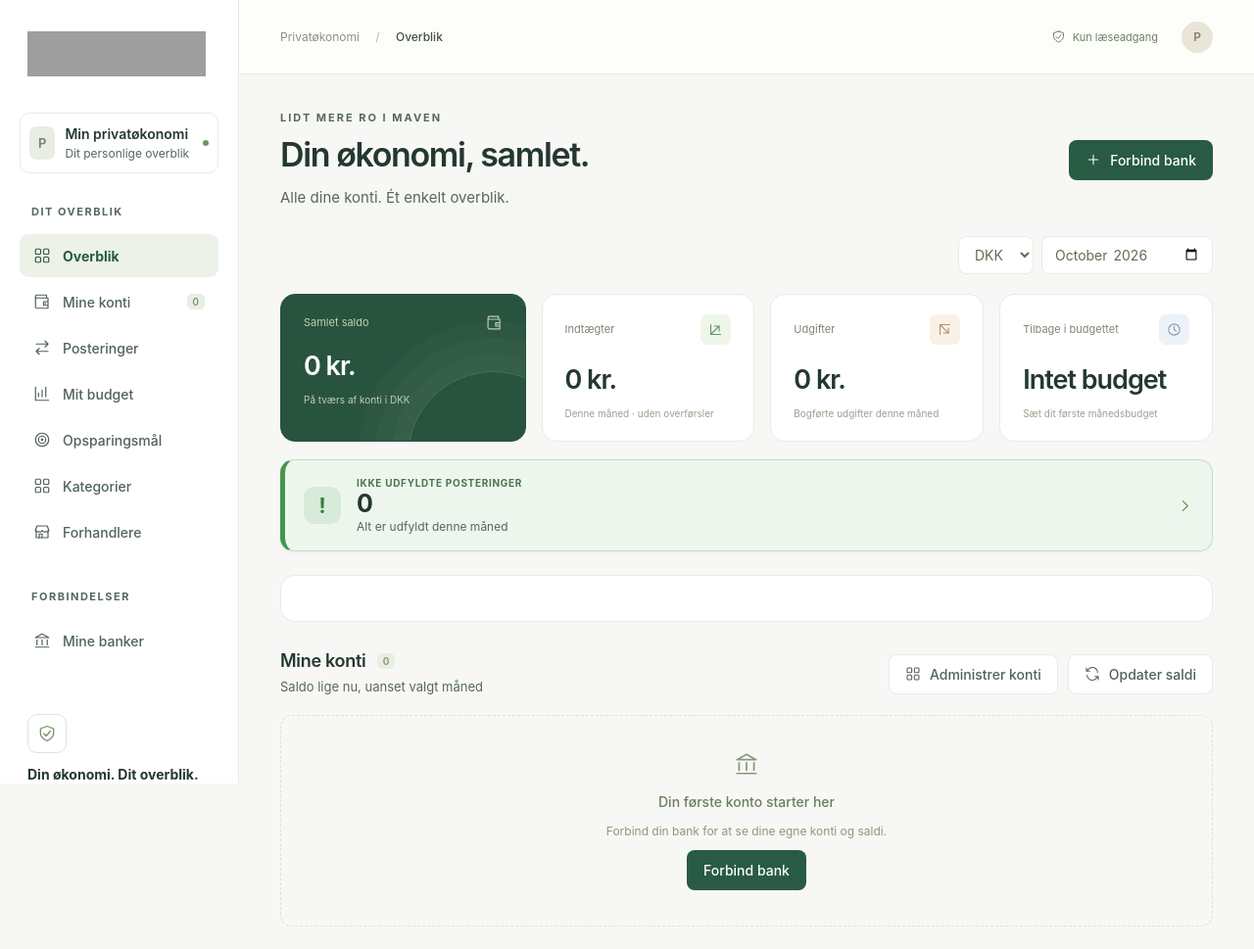
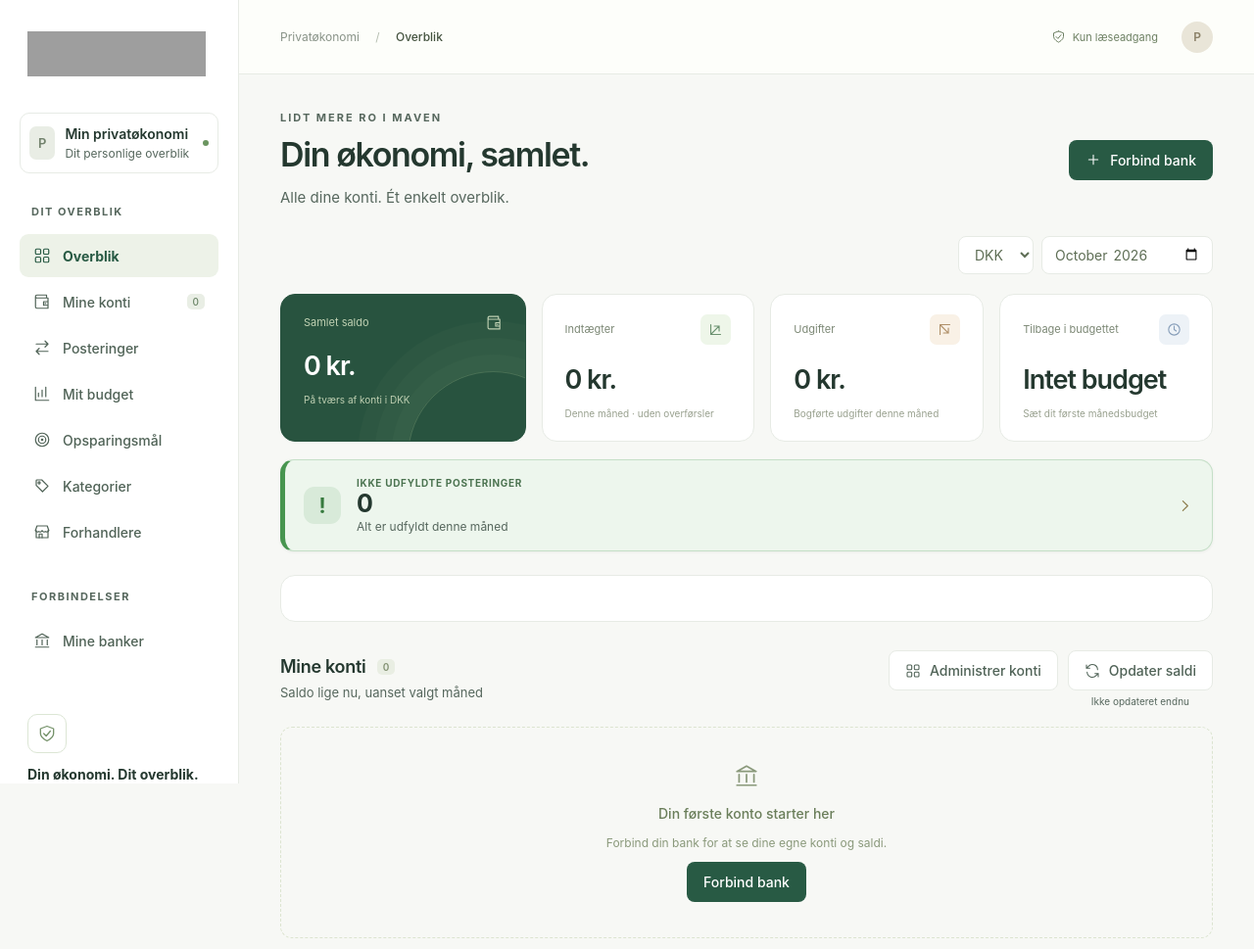
Before and after one commit to qlerup/fjordbudget, a Flask app: page / in a window 1280 px wide. Shown: the top 969 px of the page at 98% size. Run offline with Flask 3, Linux system fonts and the light colour scheme; data comes from the database, SQL or seed files in the repository; tables that the repository leaves empty hold one stand-in row (values such as "Sample post"); data that the repository does not hold is empty; grey boxes are pictures that could not be loaded.

Commit message:
Differentiate category icon and show last sync time

```diff
--- a/docs/assets/style.css
+++ b/docs/assets/style.css
@@ -208,7 +208,7 @@
 @media(max-width:760px){#demoNotice[hidden] ~ #appContent:not([hidden]) .summary-grid{margin-top:18px}}
 
 /* Account inclusion controls. */
-.account-heading-actions{display:flex;gap:10px;align-items:center;flex-wrap:wrap;justify-content:flex-end}
+.account-heading-actions{display:flex;gap:10px;align-items:flex-start;flex-wrap:wrap;justify-content:flex-end}.sync-action{display:flex;flex-direction:column;align-items:stretch;gap:5px}.last-sync-text{font-size:10px;line-height:1.35;color:var(--muted);text-align:center;white-space:nowrap}
 .account-visibility-list{display:grid;gap:10px;margin:18px 0}
 .account-visibility-row{position:relative;display:grid;grid-template-columns:1fr auto;gap:14px;align-items:center;border:1px solid var(--line);border-radius:12px;padding:15px 16px;cursor:pointer;background:#fafbf8}
 .account-visibility-row>input{position:absolute;opacity:0;pointer-events:none}.account-visibility-row span{min-width:0}.account-visibility-row strong{display:block;font-size:14px;color:var(--ink);overflow-wrap:anywhere}.account-visibility-row small{display:block;margin-top:5px;font-size:11px;color:var(--muted);line-height:1.5}
@@ -216,7 +216,7 @@
 .visibility-switch:after{content:"";position:absolute;width:18px;height:18px;left:3px;top:3px;border-radius:50%;background:white;box-shadow:0 1px 4px #17221925;transition:.15s}
 .account-visibility-row>input:checked~.visibility-switch{background:var(--green)}.account-visibility-row>input:checked~.visibility-switch:after{transform:translateX(18px)}
 .account-visibility-row:has(input:focus-visible){outline:2px solid #91ab7d;outline-offset:2px}
-@media(max-width:760px){.account-heading-actions{width:100%;justify-content:stretch}.account-heading-actions .button{flex:1}.account-visibility-row{padding:14px}}
+@media(max-width:760px){.account-heading-actions{width:100%;justify-content:stretch;align-items:stretch}.account-heading-actions>.button,.sync-action{flex:1;min-width:0}.sync-action .button{width:100%}.last-sync-text{font-size:10px;white-space:normal}.account-visibility-row{padding:14px}}
 
 /* Per-category merchant requirement. */
 .category-settings{display:flex;gap:14px;align-items:flex-end;margin-left:auto;flex-wrap:wrap;justify-content:flex-end}
--- a/static/app.js
+++ b/static/app.js
@@ -52,6 +52,7 @@ function switchSource(next) {
   $('demoNotice').hidden=source!=='demo';
   $('syncButton').hidden=source==='demo';
   $('manageAccountsButton').hidden=source==='demo';
+  $('lastSyncText').hidden=source==='demo';
   $('syncMessage').textContent='';
   $('accountFilter').value=''; $('search').value=''; $('categoryFilter').value=''; page=1;
   return refresh();
@@ -64,7 +65,18 @@ function renderAccounts() {
   $('accountFilter').innerHTML='<option value="">Alle konti</option>'+accounts.filter(a=>a.currency===$('currency').value).map(a=>`<option value="${esc(a.id)}">${esc(a.name)}</option>`).join('');
   if ([...$('accountFilter').options].some(o=>o.value===previous)) $('accountFilter').value=previous;
   const dates=accounts.map(a=>a.synced_at).filter(Boolean).sort();
-  if(source==='live' && dates.length) $('syncMessage').textContent='Senest hentet: '+new Intl.DateTimeFormat('da-DK',{dateStyle:'short',timeStyle:'short'}).format(new Date(dates[dates.length-1]));
+  if(source==='live'){
+    if(dates.length){
+      const synced=new Date(dates[dates.length-1]);
+      const syncDate=new Intl.DateTimeFormat('da-DK',{day:'numeric',month:'short',year:'numeric'}).format(synced);
+      const syncTime=new Intl.DateTimeFormat('da-DK',{hour:'2-digit',minute:'2-digit'}).format(synced);
+      $('lastSyncText').textContent=`Senest opdateret: ${syncDate} kl. ${syncTime}`;
+      $('lastSyncText').hidden=false;
+    }else{
+      $('lastSyncText').textContent='Ikke opdateret endnu';
+      $('lastSyncText').hidden=false;
+    }
+  }
 }
 function budgetRows(categories, editable=false) {
   return categories.map(c=>`<div class="budget-row"><span class="budget-category"><i class="category-dot" style="background:${c.color}"></i>${esc(c.name)}${editable?`<button type="button" class="text-button" data-delete-budget-category="${esc(c.name)}" aria-label="Fjern budgetkategori ${esc(c.name)}">Fjern</button>`:''}</span><span class="budget-value"><b>${esc(money(c.spent))}</b> / ${c.budget?esc(money(c.budget)):'Intet budget'}</span><div class="progress"><div class="progress-fill ${c.budget&&c.spent>c.budget?'over':''}" style="width:${c.budget?Math.min(100,c.spent/c.budget*100):0}%"></div></div></div>`).join('');
--- a/static/style.css
+++ b/static/style.css
@@ -208,7 +208,7 @@
 @media(max-width:760px){#demoNotice[hidden] ~ #appContent:not([hidden]) .summary-grid{margin-top:18px}}
 
 /* Account inclusion controls. */
-.account-heading-actions{display:flex;gap:10px;align-items:center;flex-wrap:wrap;justify-content:flex-end}
+.account-heading-actions{display:flex;gap:10px;align-items:flex-start;flex-wrap:wrap;justify-content:flex-end}.sync-action{display:flex;flex-direction:column;align-items:stretch;gap:5px}.last-sync-text{font-size:10px;line-height:1.35;color:var(--muted);text-align:center;white-space:nowrap}
 .account-visibility-list{display:grid;gap:10px;margin:18px 0}
 .account-visibility-row{position:relative;display:grid;grid-template-columns:1fr auto;gap:14px;align-items:center;border:1px solid var(--line);border-radius:12px;padding:15px 16px;cursor:pointer;background:#fafbf8}
 .account-visibility-row>input{position:absolute;opacity:0;pointer-events:none}.account-visibility-row span{min-width:0}.account-visibility-row strong{display:block;font-size:14px;color:var(--ink);overflow-wrap:anywhere}.account-visibility-row small{display:block;margin-top:5px;font-size:11px;color:var(--muted);line-height:1.5}
@@ -216,7 +216,7 @@
 .visibility-switch:after{content:"";position:absolute;width:18px;height:18px;left:3px;top:3px;border-radius:50%;background:white;box-shadow:0 1px 4px #17221925;transition:.15s}
 .account-visibility-row>input:checked~.visibility-switch{background:var(--green)}.account-visibility-row>input:checked~.visibility-switch:after{transform:translateX(18px)}
 .account-visibility-row:has(input:focus-visible){outline:2px solid #91ab7d;outline-offset:2px}
-@media(max-width:760px){.account-heading-actions{width:100%;justify-content:stretch}.account-heading-actions .button{flex:1}.account-visibility-row{padding:14px}}
+@media(max-width:760px){.account-heading-actions{width:100%;justify-content:stretch;align-items:stretch}.account-heading-actions>.button,.sync-action{flex:1;min-width:0}.sync-action .button{width:100%}.last-sync-text{font-size:10px;white-space:normal}.account-visibility-row{padding:14px}}
 
 /* Per-category merchant requirement. */
 .category-settings{display:flex;gap:14px;align-items:flex-end;margin-left:auto;flex-wrap:wrap;justify-content:flex-end}
--- a/templates/index.html
+++ b/templates/index.html
@@ -28,6 +28,7 @@
   <symbol id="icon-income" viewBox="0 0 24 24"><path d="M5 5v14h14"/><path d="m6 18 11-11M10 7h7v7"/></symbol>
   <symbol id="icon-expense" viewBox="0 0 24 24"><path d="M5 19V5h14"/><path d="m6 6 11 11M10 17h7v-7"/></symbol>
   <symbol id="icon-clock" viewBox="0 0 24 24"><circle cx="12" cy="12" r="8"/><path d="M12 7v5l3 2"/></symbol>
+  <symbol id="icon-tag" viewBox="0 0 24 24"><path d="M4 5v6.5L12.5 20 20 12.5 11.5 4H5a1 1 0 0 0-1 1Z"/><circle cx="8" cy="8" r="1.4"/></symbol>
 </defs></svg>
 <aside class="sidebar">
   <a class="brand" href="/" aria-label="FjordBudget start"><img src="/static/logos/wordmark.svg?v=brand-budget-green-20261005" width="182" height="46" alt="FjordBudget"></a>
@@ -39,7 +40,7 @@
     <button class="nav-item" data-view="transactions"><svg><use href="#icon-arrows"/></svg>Posteringer</button>
     <button class="nav-item" data-view="budget"><svg><use href="#icon-chart"/></svg>Mit budget</button>
     <button class="nav-item" data-view="savings" aria-label="Opsparingsmål"><svg><use href="#icon-target"/></svg>Opsparingsmål</button>
-  <button class="nav-item" data-view="categories" aria-label="Kategorier"><svg><use href="#icon-grid"/></svg>Kategorier</button>
+  <button class="nav-item" data-view="categories" aria-label="Kategorier"><svg><use href="#icon-tag"/></svg>Kategorier</button>
   <button class="nav-item" data-view="merchants" aria-label="Forhandlere"><svg><use href="#icon-store"/></svg>Forhandlere</button></nav>
   <p class="nav-label second-label">FORBINDELSER</p>
   <button class="nav-item" data-connect><svg><use href="#icon-bank"/></svg>Mine banker</button>
@@ -69,7 +70,7 @@
         </button>
       </section>
       <section id="featuredGoalPanel" class="panel featured-goal-panel" data-section="insights" hidden aria-live="polite"></section>
-      <section class="accounts-section" data-section="accounts"><div class="section-heading"><div><h2>Mine konti <span class="count" id="accountsLabel">0</span></h2><p>Saldo lige nu, uanset valgt måned</p></div><div class="account-heading-actions"><button id="manageAccountsButton" class="button quiet" type="button"><svg><use href="#icon-grid"/></svg>Administrer konti</button><button id="syncButton" class="button quiet"><svg><use href="#icon-refresh"/></svg>Opdater saldi</button></div></div><div id="accounts" class="accounts-grid"></div><p id="syncMessage" class="sync-status" role="status"></p></section>
+      <section class="accounts-section" data-section="accounts"><div class="section-heading"><div><h2>Mine konti <span class="count" id="accountsLabel">0</span></h2><p>Saldo lige nu, uanset valgt måned</p></div><div class="account-heading-actions"><button id="manageAccountsButton" class="button quiet" type="button"><svg><use href="#icon-grid"/></svg>Administrer konti</button><div class="sync-action"><button id="syncButton" class="button quiet"><svg><use href="#icon-refresh"/></svg>Opdater saldi</button><span id="lastSyncText" class="last-sync-text" hidden></span></div></div></div><div id="accounts" class="accounts-grid"></div><p id="syncMessage" class="sync-status" role="status"></p></section>
       <div class="insights" data-section="insights">
         <section class="panel cashflow"><div class="section-heading"><div><h2>Ind og ud</h2><p>Din økonomi måned for måned</p></div><div class="legend"><span><i class="income-dot"></i>Indtægter</span><span><i class="expense-dot"></i>Udgifter</span></div></div><div id="cashflowChart" class="cashflow-chart"></div><div class="chart-footer"><span>Overførsler mellem konti er ikke medregnet</span><strong id="netCashflow"></strong></div></section>
         <section class="panel budget-panel"><div class="section-heading"><div><h2>Dit månedsbudget</h2><p>Giv dine penge en retning</p></div><button class="text-button edit-budget">Rediger <span>↗</span></button></div><div id="budgetProgress"></div><div id="budgetPreview"></div><button class="budget-detail text-button" data-view="budget">Se hele budgettet <span>→</span></button></section>
```
Also changed, not shown: tests/test_ui.py (+13 -0 lines).
